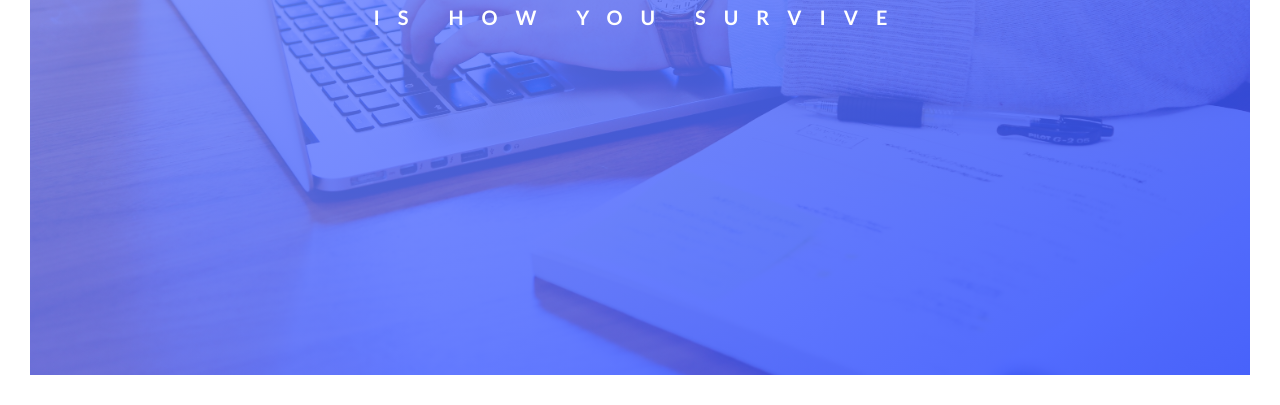
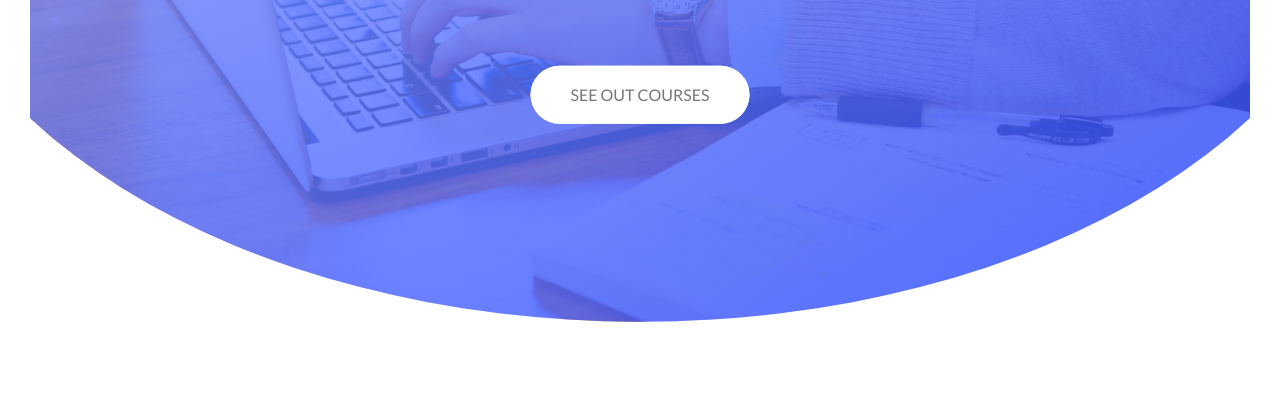
Before and after one commit to dungtran09/Landing_Page_Webapp, a plain HTML site: page index.html in a window 1280 px wide. Shown: the part 415-820 px from the top of the page. Drawn offline with Linux system fonts and the light colour scheme.

Commit message:
Completed header

```diff
--- a/css/style.css
+++ b/css/style.css
@@ -23,8 +23,12 @@ header {
     ),
     url("../imgs/background1.jpg");
   background-size: cover;
+  background-position: top;
   height: 95vh;
   position: relative;
+
+  -webkit-clip-path: ellipse(37% 32% at 49% 50%);
+  clip-path: ellipse(60% 60% at 50% 33%);
 }
 
 .text-box {
@@ -32,6 +36,7 @@ header {
   top: 50%;
   left: 50%;
   transform: translate(-50%, -50%);
+  text-align: center;
 }
 
 .logo {
@@ -64,3 +69,113 @@ header {
   font-weight: 700;
   letter-spacing: 18px;
 }
+
+.btn,
+.btn:link,
+.btn:visited {
+  text-transform: uppercase;
+  text-decoration: none;
+  padding: 15px 40px;
+  display: inline-block;
+  border-radius: 100px;
+  font-size: 16px;
+  position: relative;
+  border: none;
+  cursor: pointer;
+  transition: all 0.2s;
+}
+
+.btn::after {
+  position: absolute;
+  content: "";
+  display: inline-block;
+  height: 100%;
+  width: 100%;
+  top: 0;
+  left: 0;
+  border-radius: 100px;
+  z-index: -1;
+  transition: all 0.4s;
+}
+
+.btn:hover {
+  transform: translateY(-3px);
+  box-shadow: 0 5px 20px rgba(0, 0, 0, 0.2);
+}
+
+.btn:active {
+  transform: translateY(-1px);
+  box-shadow: 0 5px 10px rgba(0, 0, 0, 0.2);
+  outline: none;
+}
+
+.btn-white {
+  color: #777;
+  background-color: #fff;
+}
+
+.btn-white::after {
+  background-color: #fff;
+}
+
+.btn:hover::after {
+  transform: scale(1.4);
+  opacity: 0;
+}
+
+.heading-primary__main {
+  animation: moveInLeft 1s ease-out;
+}
+
+.heading-primary__sub {
+  animation: moveInRight 1s ease-out;
+}
+
+.btn-animated {
+  animation: moveUp_Button 0.5s ease-out 0.75s;
+  animation-fill-mode: backwards;
+}
+
+@keyframes moveInLeft {
+  0% {
+    opacity: 0;
+    transform: translateX(-100px);
+  }
+
+  80% {
+    transform: translateX(10px);
+  }
+
+  100% {
+    opacity: 1;
+    transform: translateX(0);
+  }
+}
+
+@keyframes moveInRight {
+  0% {
+    opacity: 0;
+    transform: translateX(100px);
+  }
+
+  80% {
+    transform: translateX(-10px);
+  }
+
+  100% {
+    opacity: 1;
+    transform: translateX(0);
+  }
+}
+
+@keyframes moveUp_Button {
+  0% {
+    opacity: 0;
+    transform: translateY(30px);
+  }
+
+  100% {
+    opacity: 1;
+    transform: translateY(0px);
+  }
+}
--- a/index.html
+++ b/index.html
@@ -16,6 +16,7 @@
           <span class="heading-primary__main"> selftaught </span>
           <span class="heading-primary__sub"> is how you survive </span>
         </h3>
+        <a href="#" class="btn btn-white btn-animated">See out courses</a>
       </div>
     </header>
   </body>
```
